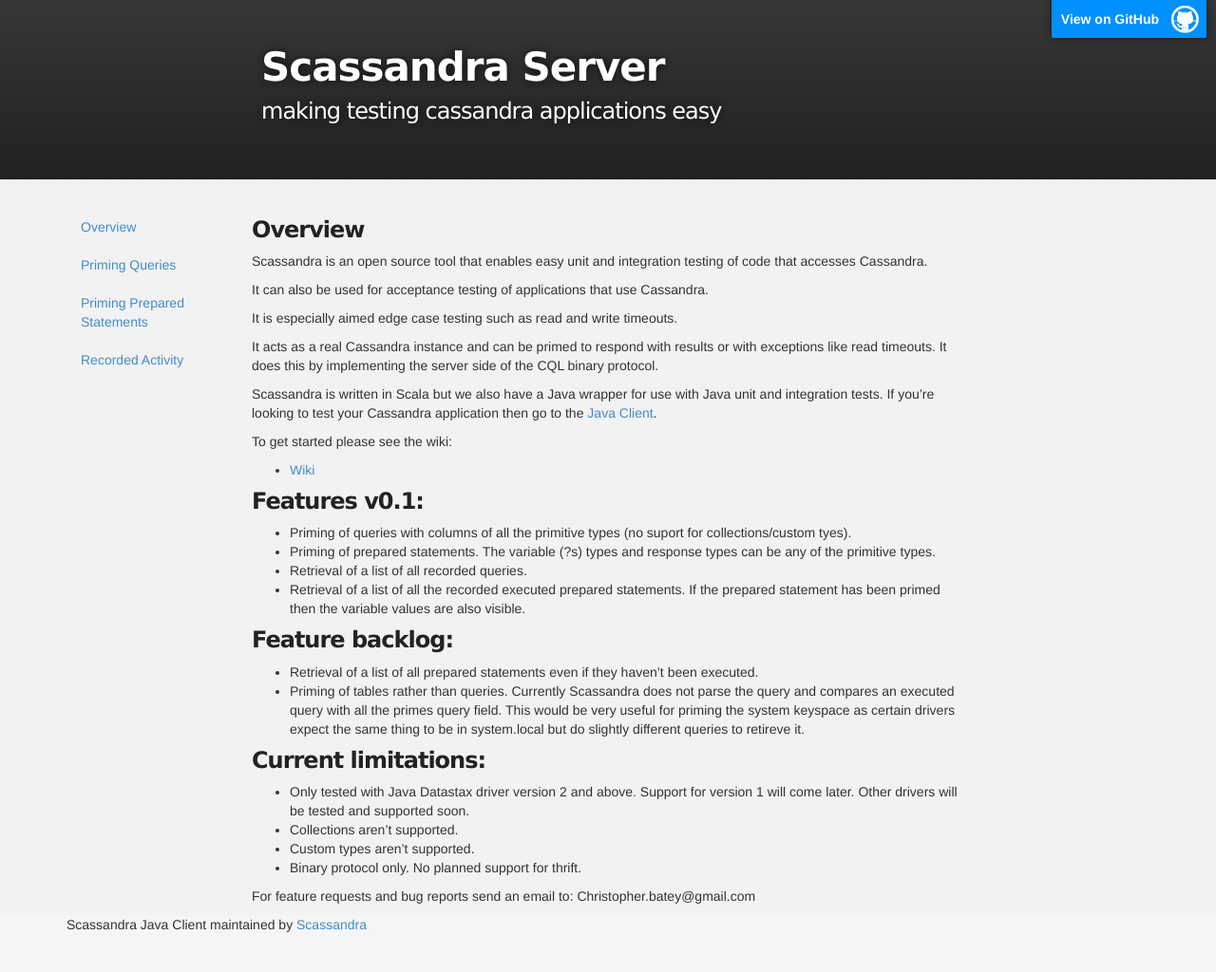
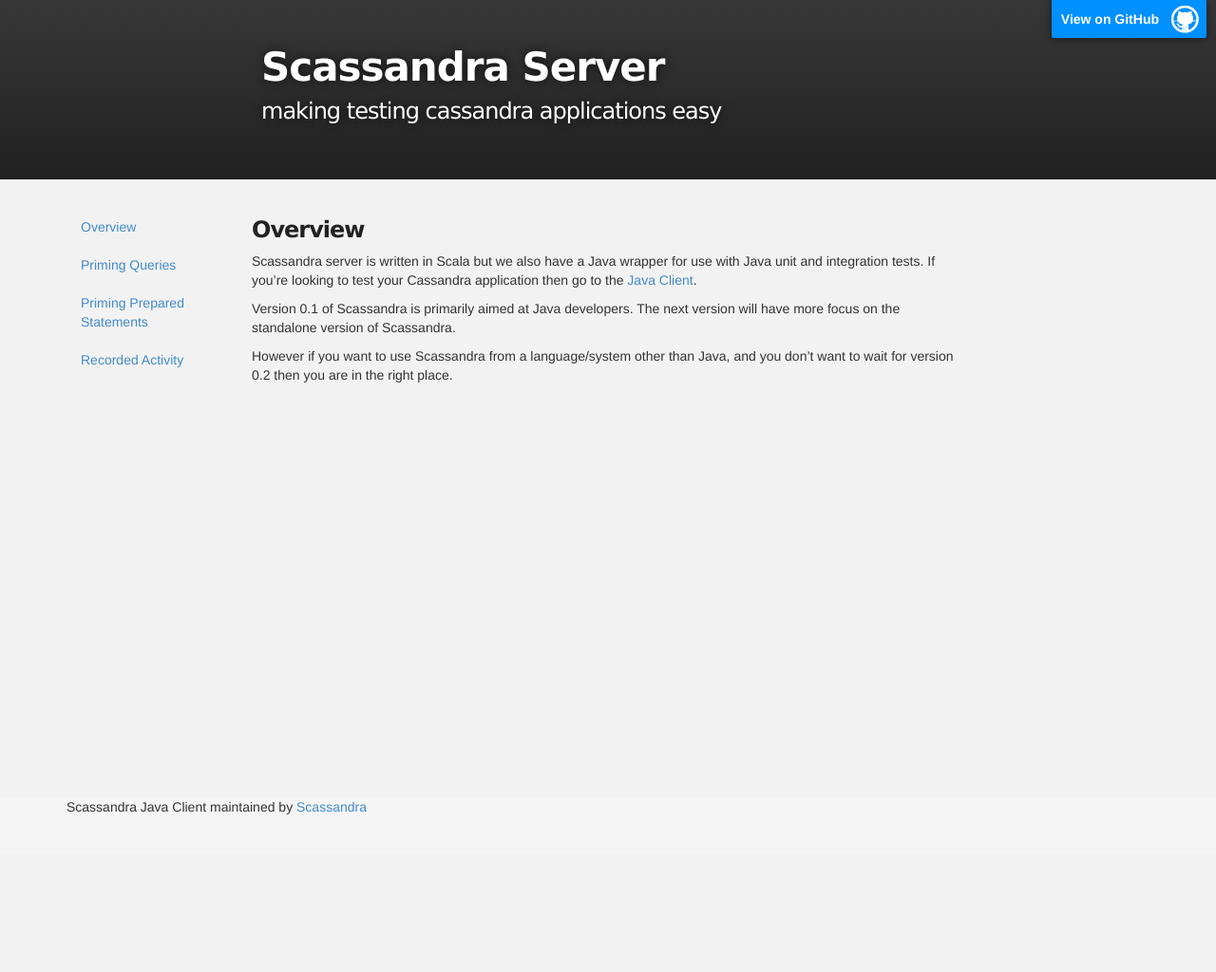
Before and after one commit to scassandra/scassandra-server, a Jekyll site: the page built from index.md, in a window 1280 px wide. Shown: the whole page at 95% size. Built offline with Jekyll 4.4.1, drawn with Linux system fonts in a browser that asks for light colours; after the commit the page ends 900 px from its top, so only the background shows below that.

Commit message:
updating read me

```diff
--- a/index.md
+++ b/index.md
@@ -3,35 +3,10 @@
 ---
 
 ###Overview
-Scassandra is an open source tool that enables easy unit and integration testing of code that accesses Cassandra.
 
-It can also be used for acceptance testing of applications that use Cassandra.
+Scassandra server is written in Scala but we also have a Java wrapper for use with Java unit and integration tests.
+If you're looking to test your Cassandra application then go to the [Java Client](www.scassandra.org/java-lcient).
 
-It is especially aimed edge case testing such as read and write timeouts.
+Version 0.1 of Scassandra is primarily aimed at Java developers. The next version will have more focus on the standalone version of Scassandra.
 
-It acts as a real Cassandra instance and can be primed to respond with results or with exceptions like read timeouts. It does this by implementing the server side of the CQL binary protocol.
-
-Scassandra is written in Scala but we also have a Java wrapper for use with Java unit and integration tests. If you're looking to test your Cassandra application then go to the [Java Client](www.scassandra.org/java-lcient).
-
-To get started please see the wiki:
-
-* [Wiki](https://github.com/scassandra/scassandra-server/wiki)
-
-###Features v0.1:
-* Priming of queries with columns of all the primitive types (no suport for collections/custom tyes).
-* Priming of prepared statements. The variable (?s) types and response types can be any of the primitive types.
-* Retrieval of a list of all recorded queries.
-* Retrieval of a list of all the recorded executed prepared statements. If the prepared statement has been primed then the variable values are also visible.
-
-###Feature backlog:
-* Retrieval of a list of all prepared statements even if they haven't been executed.
-* Priming of tables rather than queries. Currently Scassandra does not parse the query and compares an executed query with all the primes query field. This would be very useful for priming the system keyspace as certain drivers expect the same thing to be in system.local but do slightly different queries to retireve it.
-
-
-###Current limitations:
-* Only tested with Java Datastax driver version 2 and above. Support for version 1 will come later. Other drivers will be tested and supported soon.
-* Collections aren't supported.
-* Custom types aren't supported.
-* Binary protocol only. No planned support for thrift.
-
-For feature requests and bug reports send an email to: Christopher.batey@gmail.com
+However if you want to use Scassandra from a language/system other than Java, and you don't want to wait for version 0.2 then you are in the right place.
```
